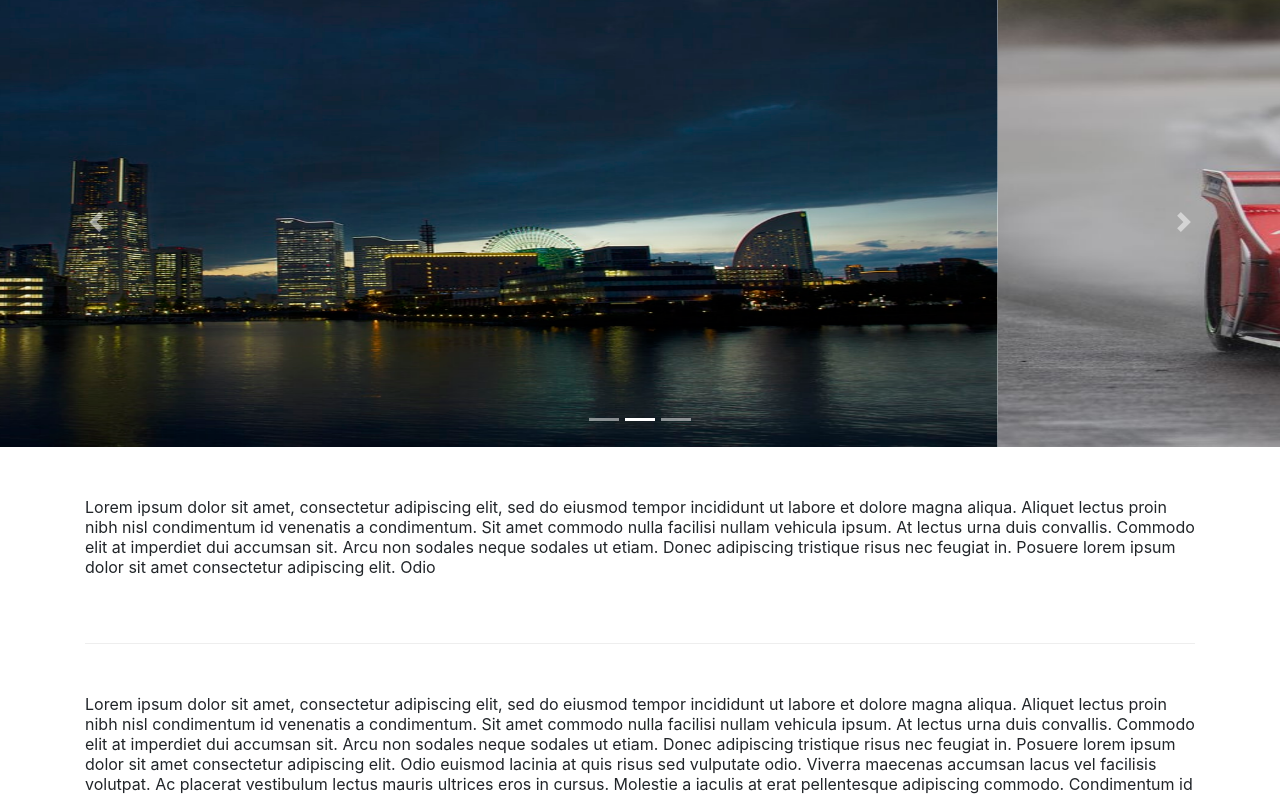
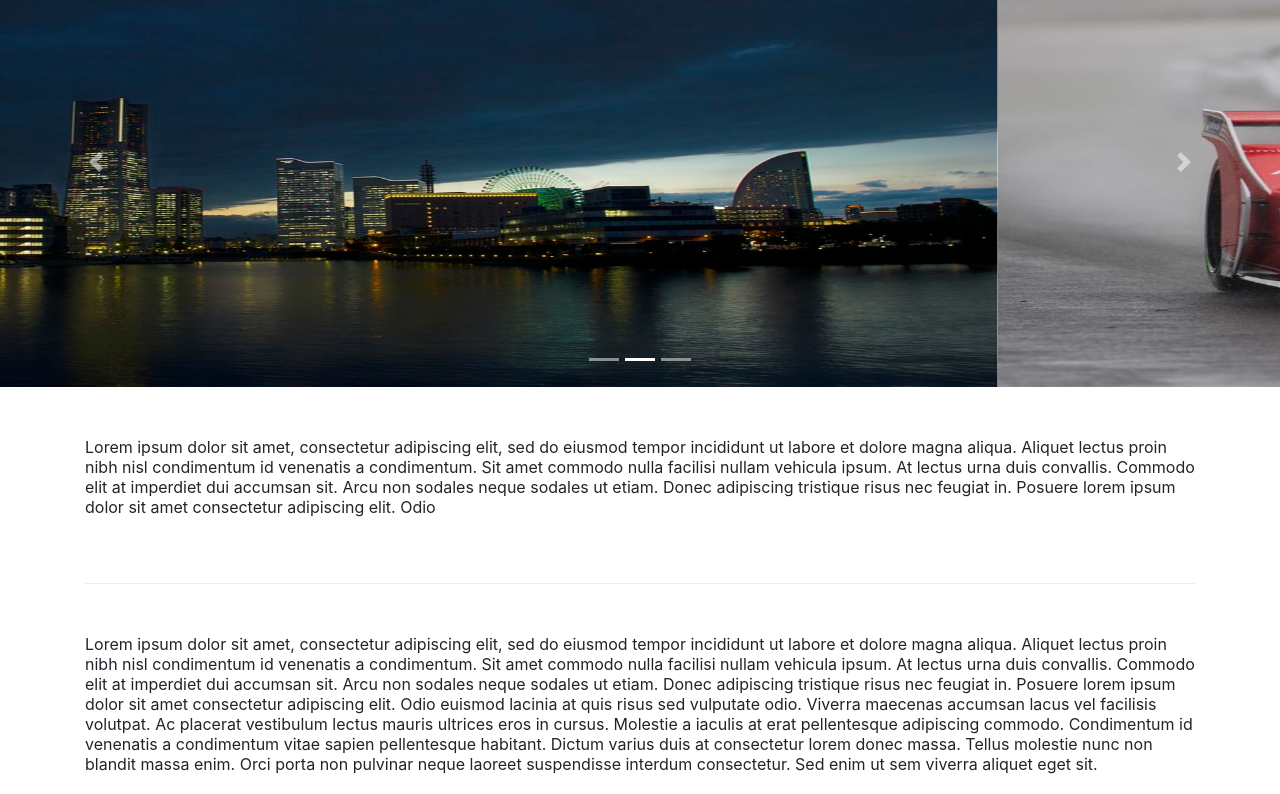
Before and after one commit to Phoenix-developers/Phoenix-SAE, a website: page index.html in a window 1280 px wide. Shown: the part 129-923 px from the top of the page. Drawn offline with nearby package versions, Linux system fonts and the light colour scheme.

Commit message:
Body padding removed

```diff
--- a/css/styles.css
+++ b/css/styles.css
@@ -1,5 +1,4 @@
 body {
-    padding: 60px 0px 0px 0px;
     z-index: 0;
 }
 .navbar-dark {
```
Also changed, not shown: index.html (+2 -2 lines).
